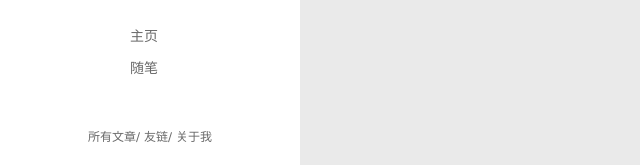
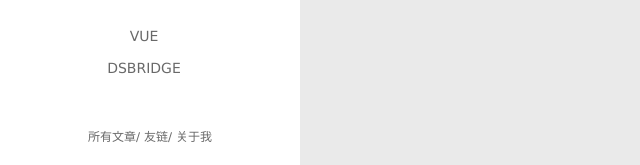
Before and after one commit to DIY-G/DIY-G.github.io, a plain HTML site: page 2018/05/30/Blog/index.html in a window 1280 px wide. Shown: the part 363-528 px from the top of the page, 0-640 px from the left. Drawn offline with Linux system fonts and the light colour scheme; files that its build step writes are made by us from their sources; files whose address does not match are found by name.

Commit message:
Site updated: 2018-05-30 14:13:15

```diff
--- a/2018/05/30/Blog/index.html
+++ b/2018/05/30/Blog/index.html
@@ -54,9 +54,9 @@
 		<nav class="header-menu">
 			<ul>
 
-				<li><a href="/diy-g/Vue/">主页</a></li>
+				<li><a href="/diy-g/Vue/">Vue</a></li>
 
-				<li><a href="/diy-g/tags/随笔/">随笔</a></li>
+				<li><a href="/diy-g/DSBridge/">DSBridge</a></li>
 
 			</ul>
 		</nav>
@@ -134,9 +134,9 @@
 				<ul style="width: 50%">
 
 
-					<li style="width: 50%"><a href="/diy-g/Vue/">主页</a></li>
+					<li style="width: 50%"><a href="/diy-g/Vue/">Vue</a></li>
 
-					<li style="width: 50%"><a href="/diy-g/tags/随笔/">随笔</a></li>
+					<li style="width: 50%"><a href="/diy-g/DSBridge/">DSBridge</a></li>
 
 				</ul>
 			</nav>
```
Also changed, not shown: Vue/index.html (+4 -4 lines), archives/2018/05/index.html (+4 -4 lines), archives/2018/index.html (+4 -4 lines), archives/index.html (+4 -4 lines), index.html (+4 -4 lines).
